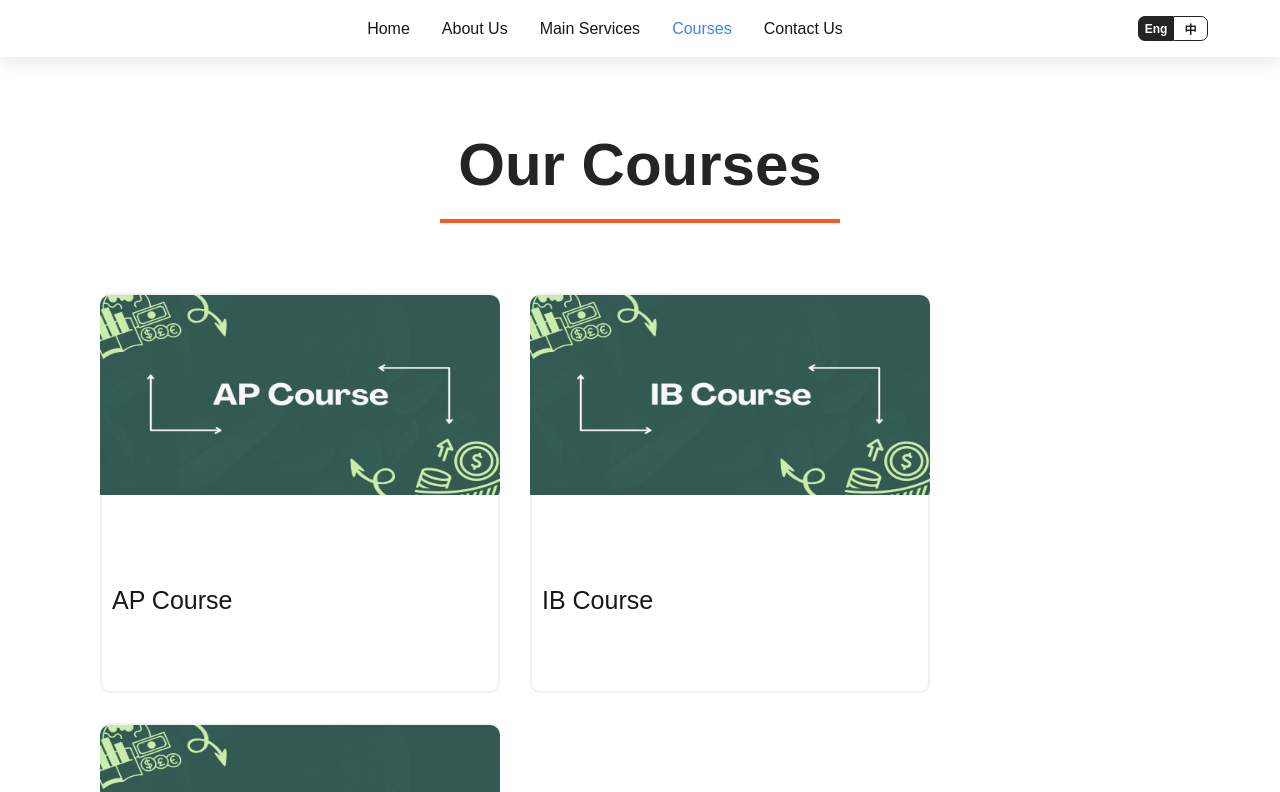
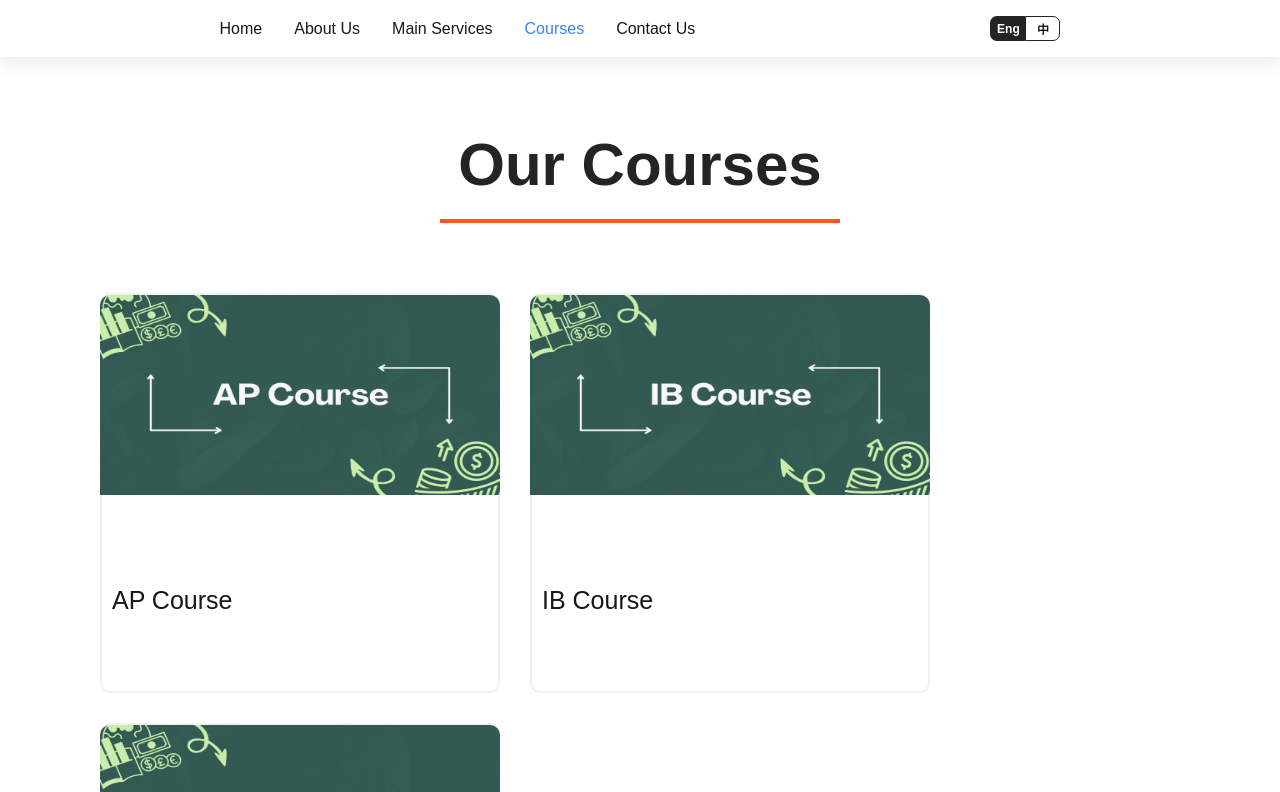
Before and after one commit to 97-Jeffrey/Tutor-landing, a Next.js app: page /course in a window 1280 px wide. Shown: the top 792 px of the page. Built offline with nearby package versions, Linux system fonts and the light colour scheme.

Commit message:
navbar fixed

```diff
--- a/src/components/NavBar/NavBar.tsx
+++ b/src/components/NavBar/NavBar.tsx
@@ -1,7 +1,6 @@
 'use client';
 
 import { useState } from 'react';
-import { useRouter } from 'next/navigation';
 import { usePathname } from 'next/navigation';
 import { useLanguage } from '@/context/languageContext';
 import styles from './navbar.module.css';
@@ -9,7 +8,6 @@ import Link from 'next/link';
 
 export default function Navbar() {
   const [isMenuOpen, setIsMenuOpen] = useState(false);
-  const router = useRouter()
   const pathName = usePathname()
   const { language, toggleLanguage } = useLanguage()
 
@@ -31,13 +29,13 @@ export default function Navbar() {
     <header className={`${styles.header} ${styles.scrolled}`}>
       <div className={styles.container}>
         {/* Logo that scrolls to top */}
-        <button
+        {/* <button
           onClick={() => router.push('/')}
           className={styles.logo}
         >
           <span className={styles.logoText}></span>
           <span className={styles.logoDot}></span>
-        </button>
+        </button> */}
 
         {/* Desktop Navigation */}
         <nav className={styles.desktopNav}>
--- a/src/components/NavBar/navbar.module.css
+++ b/src/components/NavBar/navbar.module.css
@@ -22,7 +22,7 @@
     margin: 0 auto;
     padding: 1rem 2rem;
     display: flex;
-    justify-content: space-between;
+    justify-content: space-around;
     align-items: center;
   }
 
```
